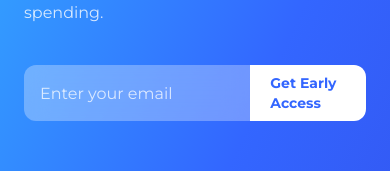
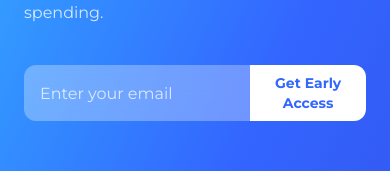
Before and after one commit to antonckoenig/sh-coming-soon, a React (Create React App) app in the folder frontend/: page / in a window 390 px wide. Shown: the part 182-353 px from the top of the page. Built offline with nearby package versions, Linux system fonts and the light colour scheme.

Commit message:
center text on mobile

```diff
--- a/frontend/src/WaitlistForm.js
+++ b/frontend/src/WaitlistForm.js
@@ -40,7 +40,7 @@ function WaitlistForm({email, setEmail, setModalState}) {
       <p className='2xl:mt-6 lg:mt-5 sm:mt-4 sh:mt-3 mt-3 text-white/80 2xl:text-2xl sm:text-xl sh:text-lg text-base'>Showing support shouldn't feel like spending.</p>
       <div className='2xl:mt-12 sh:mt-8 mt-10 flex 2xl:h-[4.5rem] lg:h-16 sm:h-14 sh:h-12 h-14 lg:w-fit rounded-xl'>
         <input className='bg-white/30 backdrop-blur-md text-white placeholder-white/75 outline-0 2xl:w-96 sm:w-80 w-full h-full 2xl:px-7 lg:px-6 px-4 rounded-l-xl rounded-r-none 2xl:text-xl lg:text-lg text-base' placeholder={width >= 325 ? 'Enter your email' : 'Email'} value={email} onChange={(e) => setEmail(e.target.value)}/>
-        <div className={`relative bg-white ${loading ? '' : 'hover:bg-white/90 cursor-pointer'} text-[#3366ff] w-fit h-full 2xl:px-9 lg:px-7 sh:px-5 px-5 rounded-r-xl font-bold 2xl:text-lg lg:text-base sh:text-sm text-sm flex items-center select-none`} onClick={handleSubmitEmail}>
+        <div className={`relative bg-white ${loading ? '' : 'hover:bg-white/90 cursor-pointer'} text-[#3366ff] w-fit h-full 2xl:px-9 lg:px-7 sh:px-5 px-5 rounded-r-xl font-bold 2xl:text-lg lg:text-base sh:text-sm text-sm flex items-center select-none text-center`} onClick={handleSubmitEmail}>
           <span className={`${loading ? 'text-transparent' : ''}`}>Get&nbsp;Early Access</span>
           <div class={`absolute top-0 left-0 w-full h-full justify-center items-center ${loading ? 'flex' : 'hidden'}`}>
             <svg role="status" class="w-8 h-8 text-gray-200 animate-spin fill-[#3366FF]" viewBox="0 0 100 101" fill="none" xmlns="http://www.w3.org/2000/svg">
```
